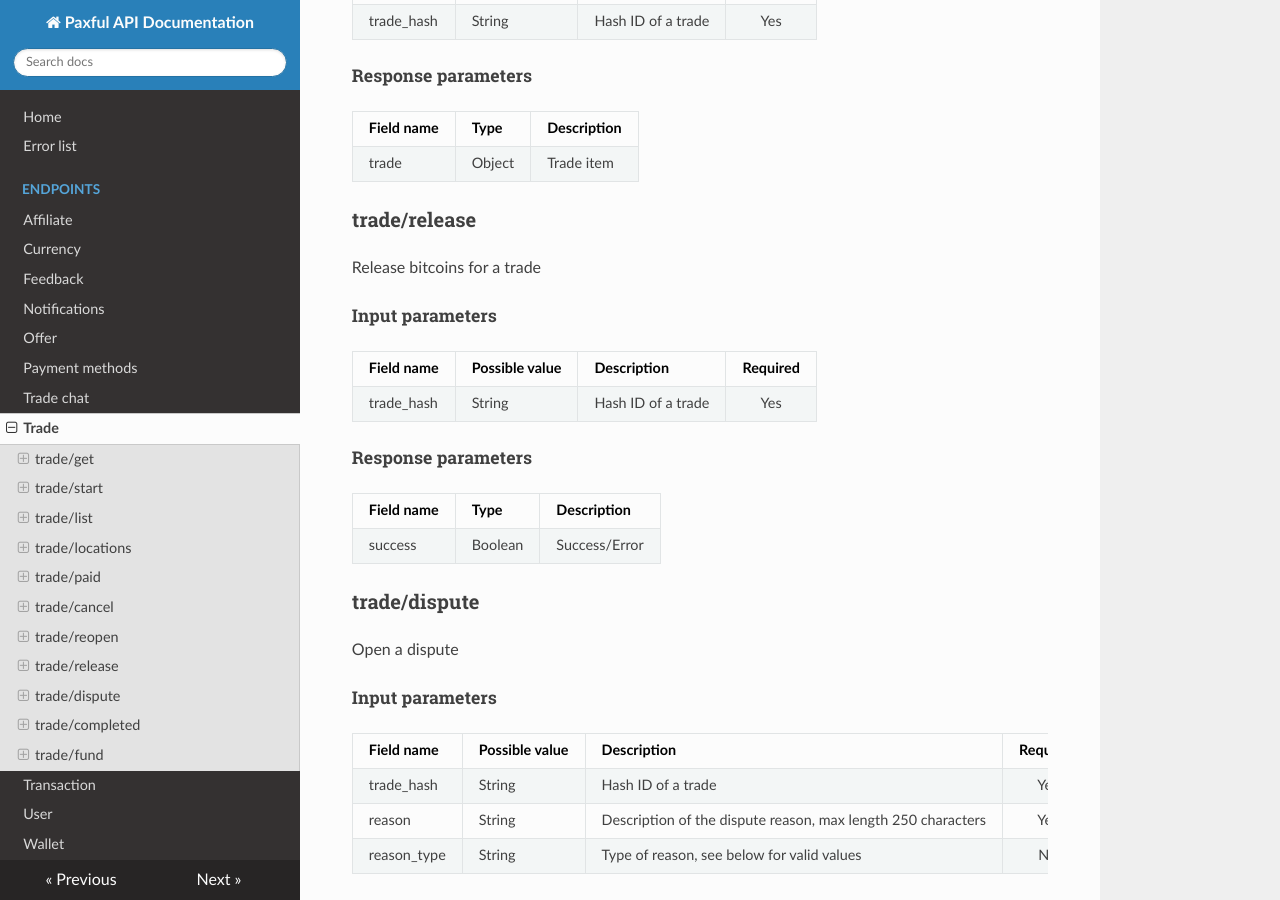
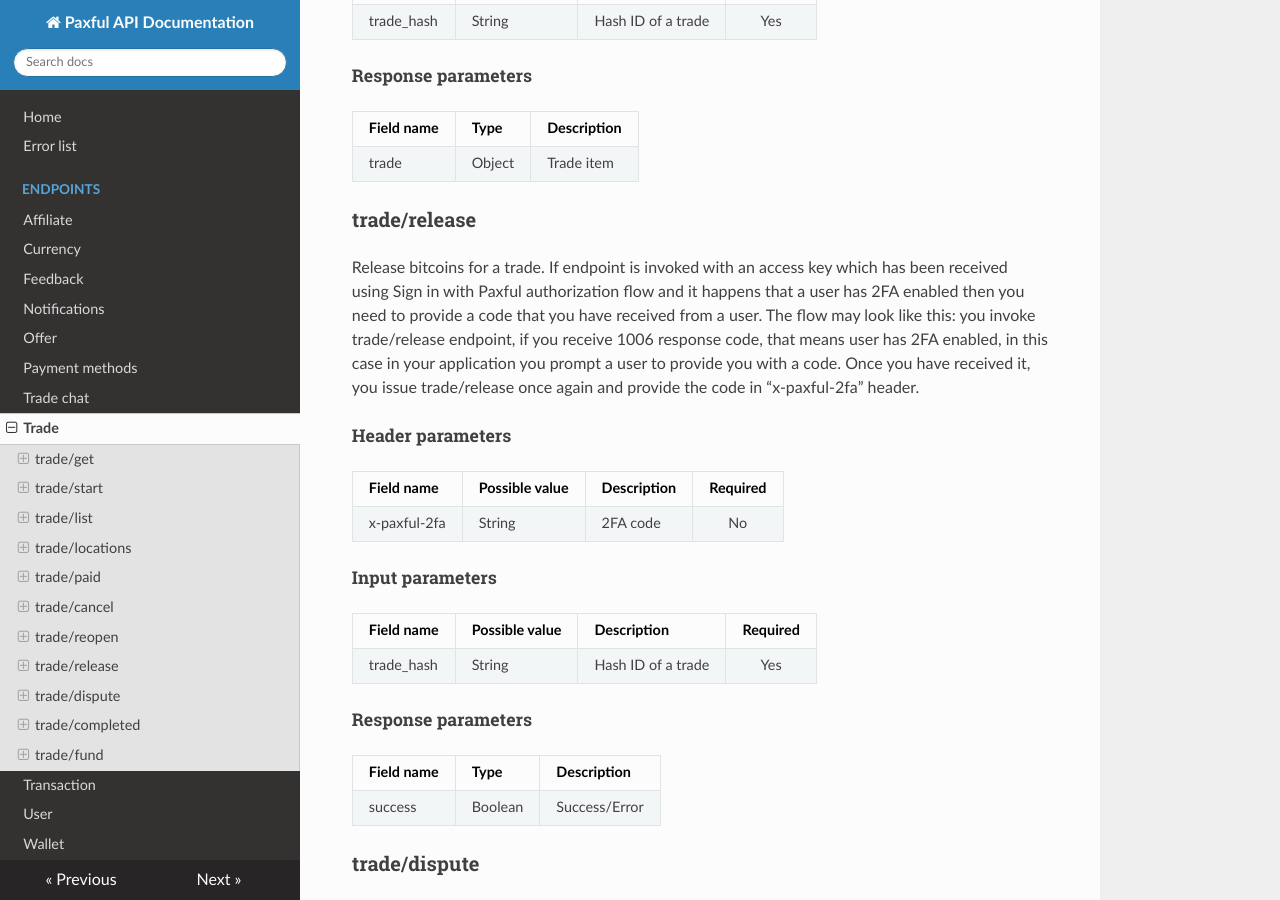
Before and after one commit to paxful/api-docs, an MkDocs documentation site: the page built from docs/endpoints/trade.md, in a window 1280 px wide and 900 px high, scrolled down 3777 px. Built offline with MkDocs 1.6.1, drawn with Linux system fonts in a browser that asks for light colours; nearby versions of some CDN libraries.

Commit message:
FEATURE: Update API documentation for trade/release endpoint
- Was added additional description for "trade/release" endpoint.

```diff
--- a/docs/endpoints/trade.md
+++ b/docs/endpoints/trade.md
@@ -172,7 +172,13 @@ Reopen trade
 
 ### trade/release
 
-Release bitcoins for a trade
+Release bitcoins for a trade. If endpoint is invoked with an access key which has been received using Sign in with Paxful authorization flow and it happens that a user has 2FA enabled then you need to provide a code that you have received from a user. The flow may look like this: you invoke trade/release endpoint, if you receive 1006 response code, that means user has 2FA enabled, in this case in your application you prompt a user to provide you with a code. Once you have received it, you issue trade/release once again and provide the code in “x-paxful-2fa” header.
+
+##### Header parameters
+
+| Field name    |   Possible value  | Description   | Required |
+| ------------- | ----------------- | ------------- | :------: |
+| x-paxful-2fa  | String            | 2FA code      | No       |
 
 ##### Input parameters
 
```
